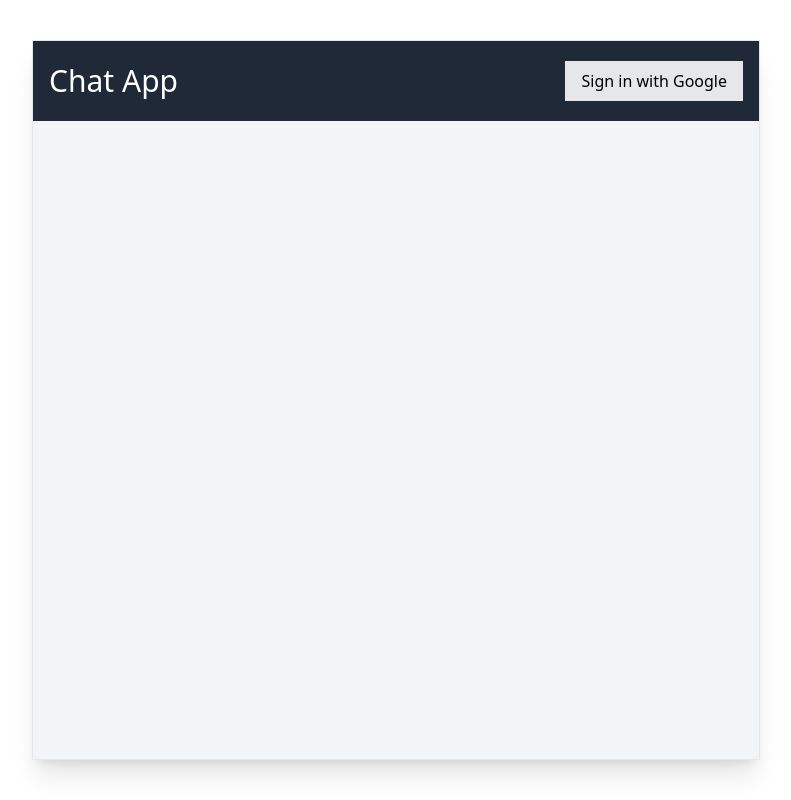
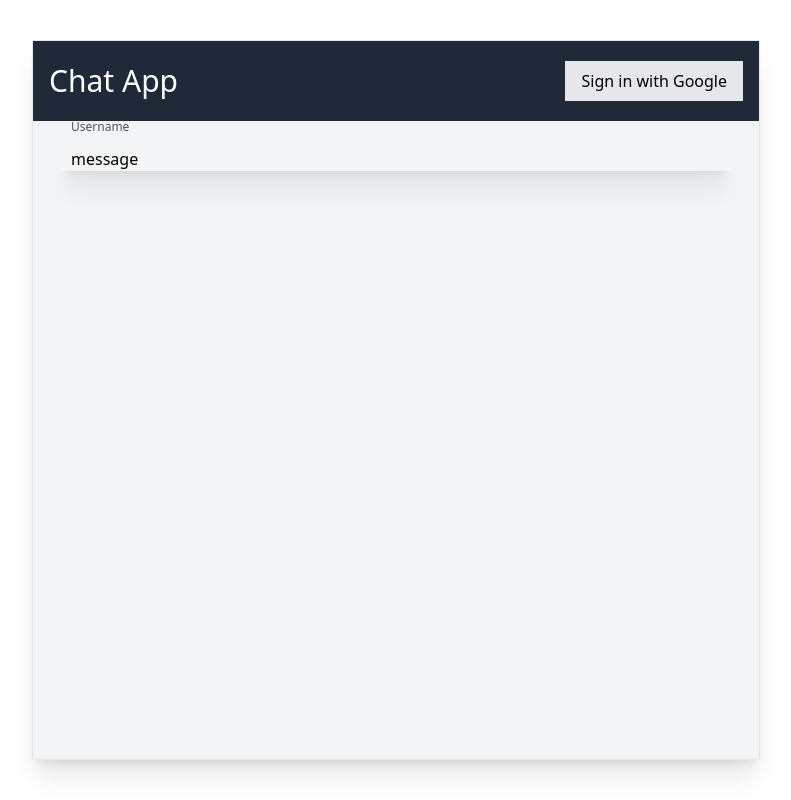
Before and after one commit to Shreyansh-Agrawal/SociaBay, a React (Create React App) app: page / in a window 1280 px wide. Shown: the whole page, without its empty margins (244-1035 px from the left). Built offline with nearby package versions, Linux system fonts and the light colour scheme; no server answers.

Commit message:
added chat component

```diff
--- a/src/App.js
+++ b/src/App.js
@@ -3,6 +3,7 @@ import Navbar from './components/Navbar'
 
 import {auth} from './firebase'
 import {useAuthState} from 'react-firebase-hooks/auth'
+import Chat from "./components/Chat";
 
 const style = {
   appContainer: `max-w-[728px] mx-auto text-center`,
@@ -18,6 +19,7 @@ function App() {
         {/* Navbar */}
         <Navbar />
         {/* Chat component */}
+        <Chat/>
       </section>
     </div>
   );
--- /dev/null
+++ b/src/components/Chat.js
@@ -0,0 +1,21 @@
+import React, { useState, useEffect, useRef } from "react";
+import Message from "./Message";
+
+const style = {
+  main: `flex flex-col p-[10px] relative`,
+};
+
+const Chat = () => {
+  const scroll = useRef();
+  return (
+    <>
+      <main className={style.main}>
+        <Message/>
+      </main>
+      {/* Send message component */}
+      <span ref={scroll}></span>
+    </>
+  );
+};
+
+export default Chat;
--- /dev/null
+++ b/src/components/Message.js
@@ -0,0 +1,19 @@
+import React from 'react'
+
+const style = {
+    message: `flex items-center shadow-xl m-4 py2 px-3 rounded-tl-full rounded-tr-full`,
+    name: `fixed mt-[-4rem] text-gray-600 text-xs`
+}
+
+const Message = () => {
+  return (
+    <div>
+        <div className={style.message}>
+            <p className={style.name}>Username</p>
+            <p>message</p>
+        </div>
+    </div>
+  )
+}
+
+export default Message
```
